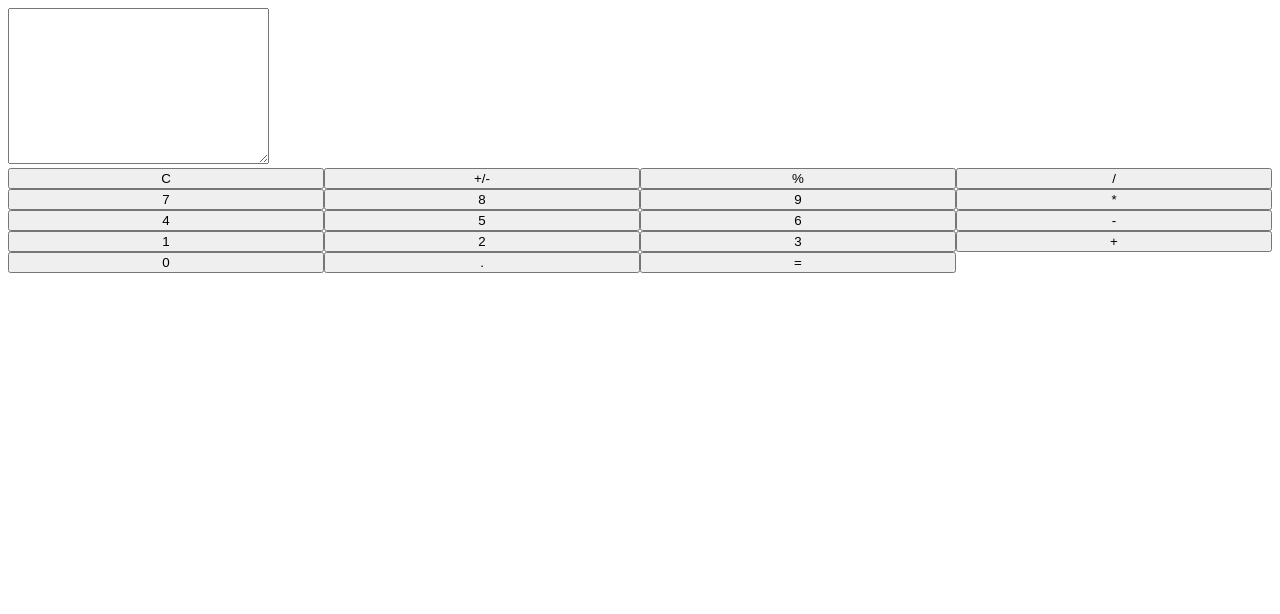
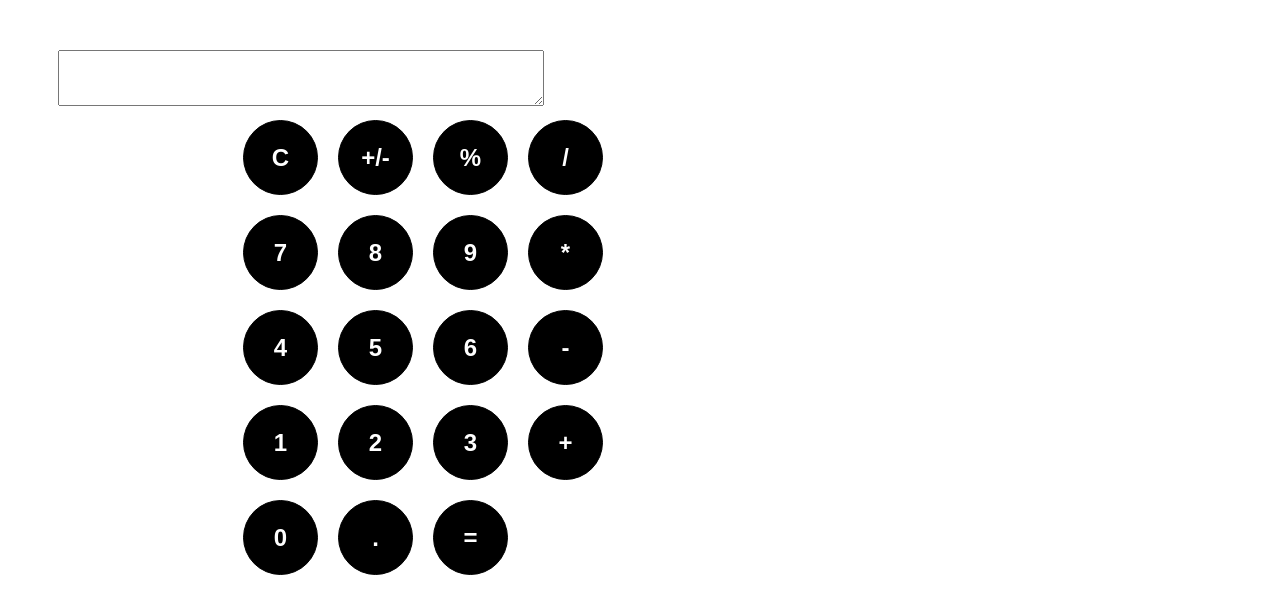
Before and after one commit to madhu1121/MadhuCalculatorProject, a plain HTML site: page index.html in a window 1280 px wide. Drawn offline with Linux system fonts and the light colour scheme.

Commit message:
some styling for buttons

```diff
--- a/index.html
+++ b/index.html
@@ -11,13 +11,13 @@
 
 <body>
     <section class="section">
-        <textarea name="inputField" id="inputField" cols="30" rows="10"></textarea>
+        <textarea name="inputField" id="inputField" cols="50" rows="3"></textarea>
         <!-- <input type="number" placeholder="number" name="inputField" id="inputField"> -->
         <div class="allButtons">
             <button class="button" onclick="clearInput()">C</button>
             <button class="button">+/-</button>
             <button class="button">%</button>
-            <button class="button" value="*" onclick="getInputFromSpl('/')">/</button>
+            <button class="button" value="/" onclick="getInputFromSpl('/')">/</button>
             <button class="button" value="7" onclick="getInputFromBtn('7')">7</button>
             <button class="button" value="8" onclick="getInputFromBtn('8')">8</button>
             <button class="button" value="9" onclick="getInputFromBtn('9')">9</button>
@@ -25,13 +25,13 @@
             <button class="button" value="4" onclick="getInputFromBtn('4')">4</button>
             <button class="button" value="5" onclick="getInputFromBtn('5')">5</button>
             <button class="button" value="6" onclick="getInputFromBtn('6')">6</button>
-            <button class="button" value="*" onclick="getInputFromSpl('-')">-</button>
+            <button class="button" value="-" onclick="getInputFromSpl('-')">-</button>
             <button class="button" value="1" onclick="getInputFromBtn('1')">1</button>
             <button class="button" value="2" onclick="getInputFromBtn('2')">2</button>
             <button class="button" value="3" onclick="getInputFromBtn('3')">3</button>
-            <button class="button" value="*" onclick="getInputFromSpl('+')">+</button>
+            <button class="button" value="+" onclick="getInputFromSpl('+')">+</button>
             <button class="button" value="0" onclick="getInputFromBtn('0')">0</button>
-            <button class="button" >.</button>
+            <button class="button" value="." onclick="getInputFromSpl('.')">.</button>
             <button class="button" onclick="evaluateExpression()">=</button>
         </div>
     </section>
--- a/styles/components/buttons.scss
+++ b/styles/components/buttons.scss
@@ -0,0 +1,13 @@
+.button{
+    border-radius: 50%;
+    height: 75px;
+    width: 75px;
+    margin: 10px;
+    padding: 10px;
+    background-color:black;
+    color: white;
+    font-weight: bolder;
+    font-size: x-large;
+    border: 1px solid black;
+
+}
--- a/styles/components/main.scss
+++ b/styles/components/main.scss
@@ -1,10 +1,22 @@
+
 .section{
-    height: 100vh;
-    // width: 100%;
+    margin: 50px;
+    height: 100px;
+    width: 200px;
+
+
+    #inputField{
+        margin: 0;
+        padding: 0;
+        font-size: larger;
+        font-weight: bold;
+    }
 
     .allButtons{
         display: grid;
         grid-template-columns: 1fr 1fr 1fr 1fr;
+        justify-content: space-around;
+        margin-left: 175px;
     }
 
 }
```
Also changed, not shown: styles/components/buttons.css (added), styles/components/main.css, styles/style.css.
